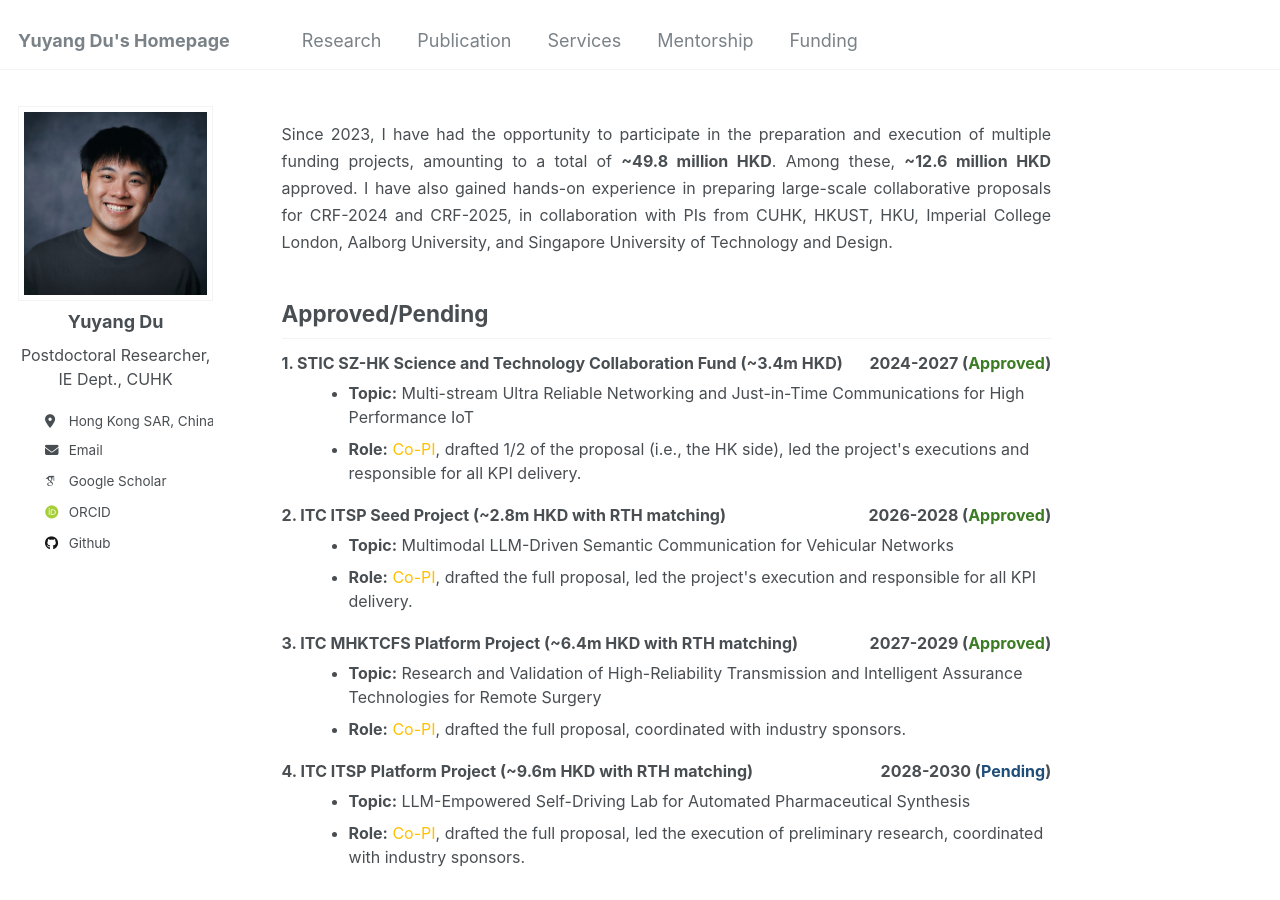
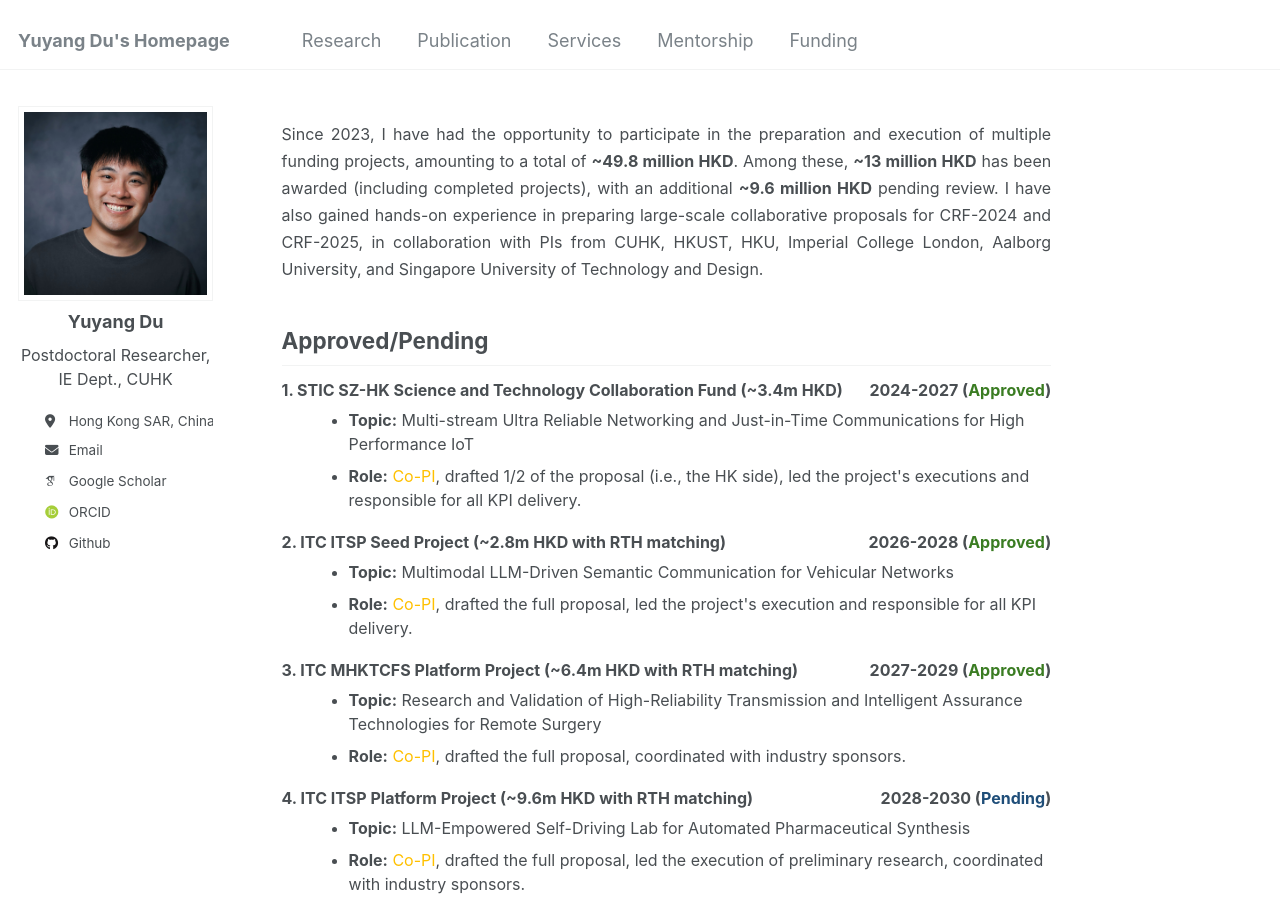
Before and after one commit to yuyangdu01/yuyangdu01.github.io, a Jekyll site: the page built from _pages/funding.md, in a window 1280 px wide and 900 px high. Built offline with Jekyll 4.4.1, drawn with Linux system fonts in a browser that asks for light colours; some web fonts are replaced.

Commit message:
Update funding.md

```diff
--- a/_pages/funding.md
+++ b/_pages/funding.md
@@ -13,7 +13,7 @@ a {
 }
 </style>
 
-<p style="text-align: justify;"><font size=3>Since 2023, I have had the opportunity to participate in the preparation and execution of multiple funding projects, amounting to a total of <b>~49.8 million HKD</b>. Among these, <b>~12.6 million HKD</b> approved. I have also gained hands-on experience in preparing large-scale collaborative proposals for CRF-2024 and CRF-2025, in collaboration with PIs from CUHK, HKUST, HKU, Imperial College London, Aalborg University, and Singapore University of Technology and Design.</font></p>
+<p style="text-align: justify;"><font size=3>Since 2023, I have had the opportunity to participate in the preparation and execution of multiple funding projects, amounting to a total of <b>~49.8 million HKD</b>. Among these, <b>~13 million HKD</b> has been awarded (including completed projects), with an additional <b>~9.6 million HKD</b> pending review. I have also gained hands-on experience in preparing large-scale collaborative proposals for CRF-2024 and CRF-2025, in collaboration with PIs from CUHK, HKUST, HKU, Imperial College London, Aalborg University, and Singapore University of Technology and Design.</font></p>
 
 Approved/Pending
 ------
```
